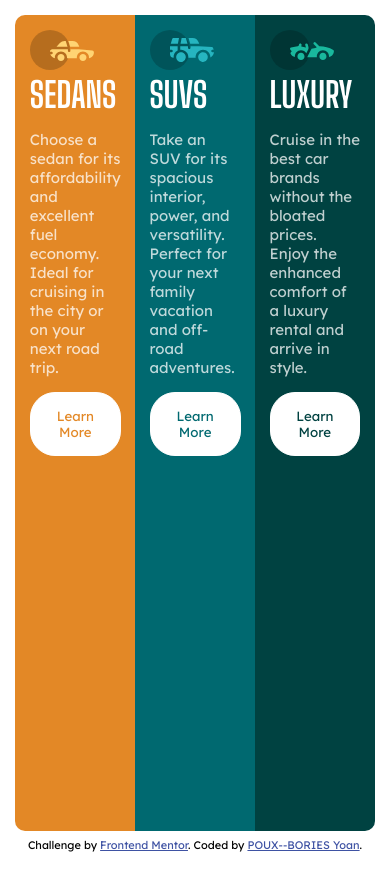
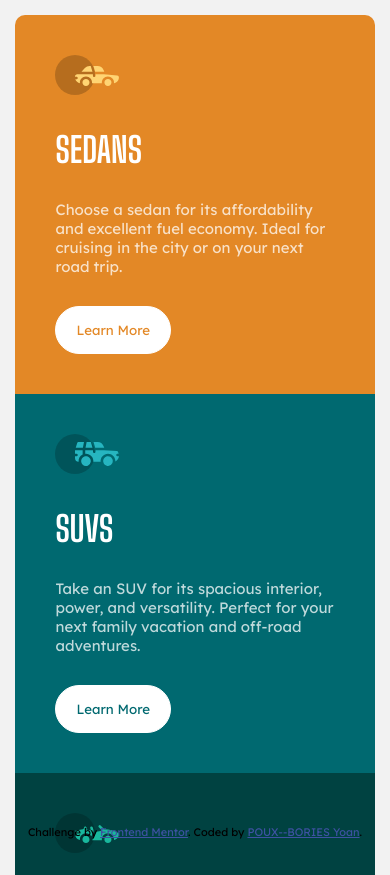
Before and after one commit to YoanPOUX/3-column-preview-card-component-main, a plain HTML site: page index.html in a window 390 px wide. Shown: the top 875 px of the page. Before the commit the page ends 852 px from the top, so only its background shows below. Drawn offline with Linux system fonts and the light colour scheme.

Commit message:
mobile finished, need strectch elt of cards on desktop and placement attribution on mobile

```diff
--- a/style.css
+++ b/style.css
@@ -12,7 +12,8 @@ body{
     display: flex;
     flex-direction: column;
     align-items: center;
-    height: 100%;
+    height: 95%;
+    background-color: hsl(0, 0%, 95%);
 }
 
 #site{
@@ -30,7 +31,7 @@ body{
     display: flex;
     flex-direction: column;
     align-content: flex-end;
-    padding: 4%;
+    padding: 25px;
 }
 
 #card1{
@@ -80,8 +81,34 @@ button{
     background-color:transparent;
 }
 
+img, .title, p, button{
+    margin: 20px;
+}
+
 .attribution {
     font-size: 11px;
     text-align: center;
 }
 .attribution a { color: hsl(228, 45%, 44%); }
+
+
+
+@media only screen and (max-width: 700px) {
+    /* mobile */
+    #site{
+        flex-direction: column;
+    }
+    img, .title, p, button{
+        margin: 15px;
+    }
+    #card1{
+        border-radius: 0;
+        border-top-left-radius: 10px;
+        border-top-right-radius: 10px;
+    }
+    #card3{
+        border-radius: 0;
+        border-bottom-left-radius: 10px;
+        border-bottom-right-radius: 10px;
+    }
+}
```
